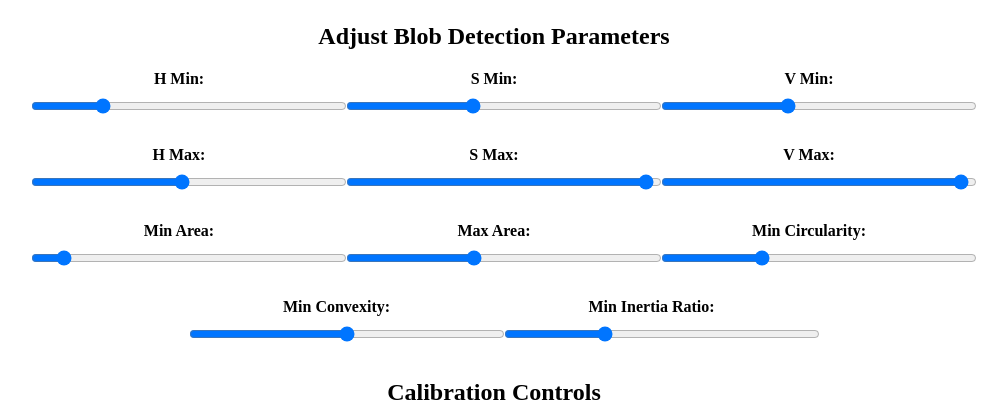
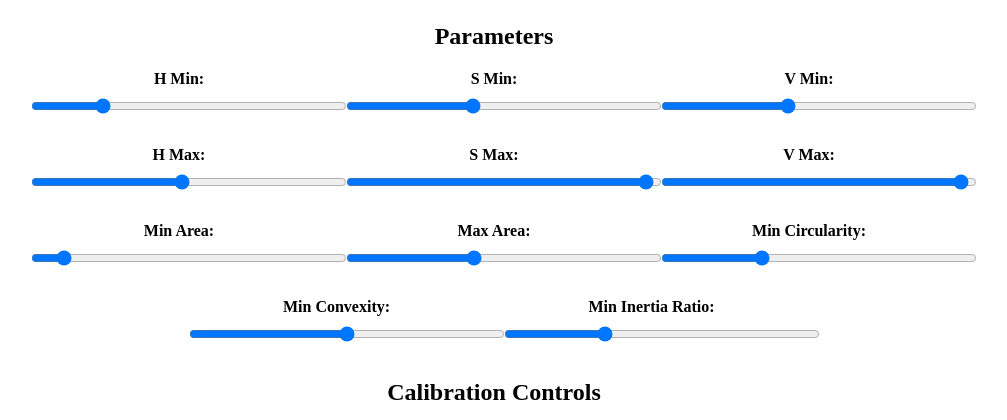
Before and after one commit to jukomol/blob-tracker, a Flask app: template blob control/templates/index.html in a window 1280 px wide. Shown: the part 636-1056 px from the top of the page, without its empty margins (146-1153 px from the left). Run offline with Flask 3, Linux system fonts and the light colour scheme; the template is opened without the code that fills it, so the values that code supplies are empty; parts of the project's set-up code (start-up, migrations or seed data) failed here and were passed over.

Commit message:
Update index.html

```diff
--- a/blob control/templates/index.html
+++ b/blob control/templates/index.html
@@ -3,7 +3,7 @@
 <head>
     <meta charset="UTF-8">
     <meta name="viewport" content="width=device-width, initial-scale=1.0">
-    <title>Real-time Blob Tracking with Calibration, Tuning, and Camera Selection</title>
+    <title>ASV TRACKING</title>
     <style>
         body {
             margin: 10px;
@@ -86,7 +86,7 @@
 
 <body>
     <div class="container">
-        <h1>Real-time Blob Tracking with Calibration, Tuning, and Camera Selection</h1>
+        <h1>ASV TRACKING</h1>
 
         <!-- Camera Selection -->
         <div class="camera-select">
@@ -104,7 +104,7 @@
         </div>
 
         <!-- Blob Detection Parameter Adjustment -->
-        <h2>Adjust Blob Detection Parameters</h2>
+        <h2>Parameters</h2>
         <form id="params-form" oninput="updateParams()">
             <div class="slider-container">
                 <!-- HSV Thresholds -->
```
